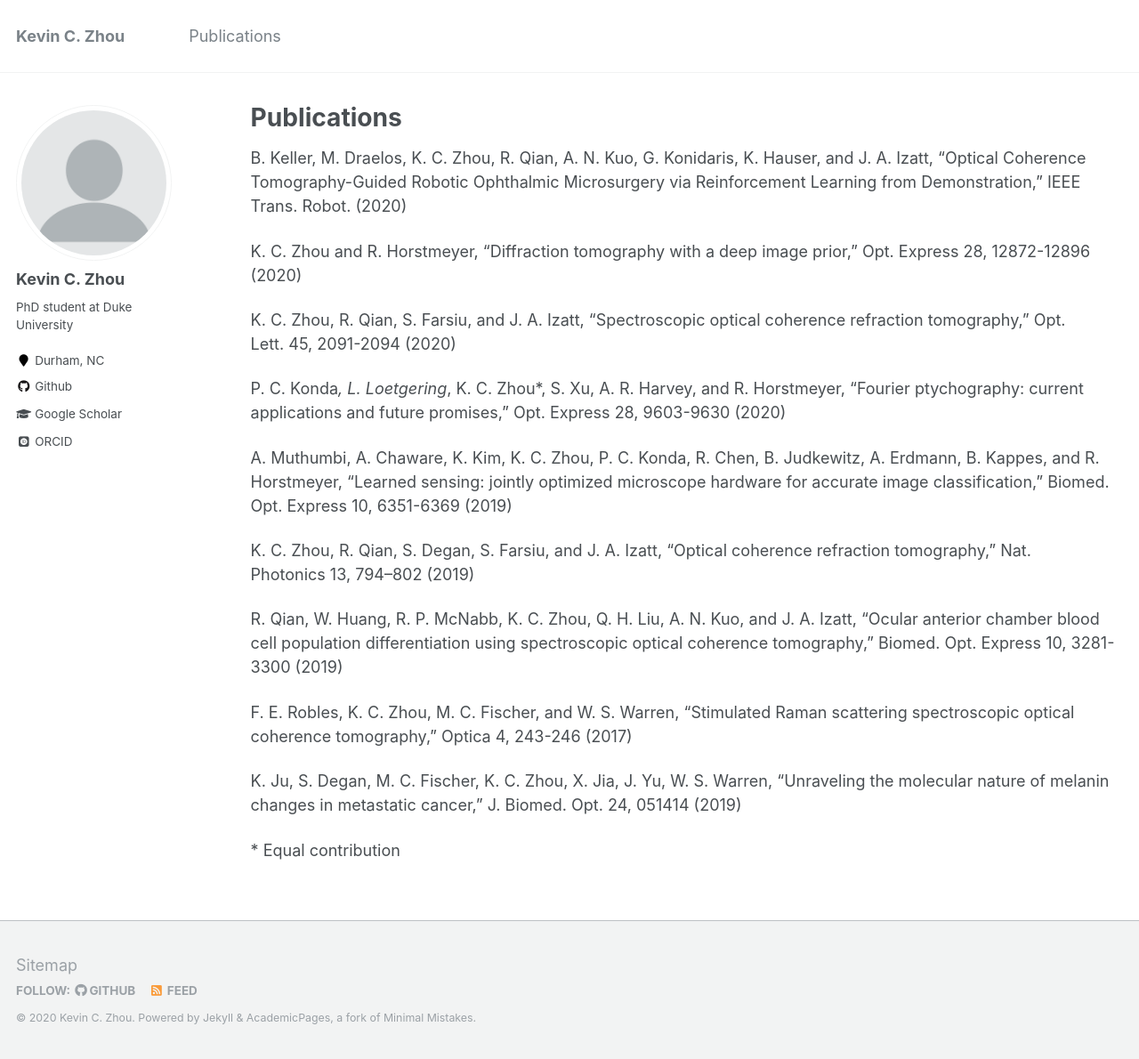
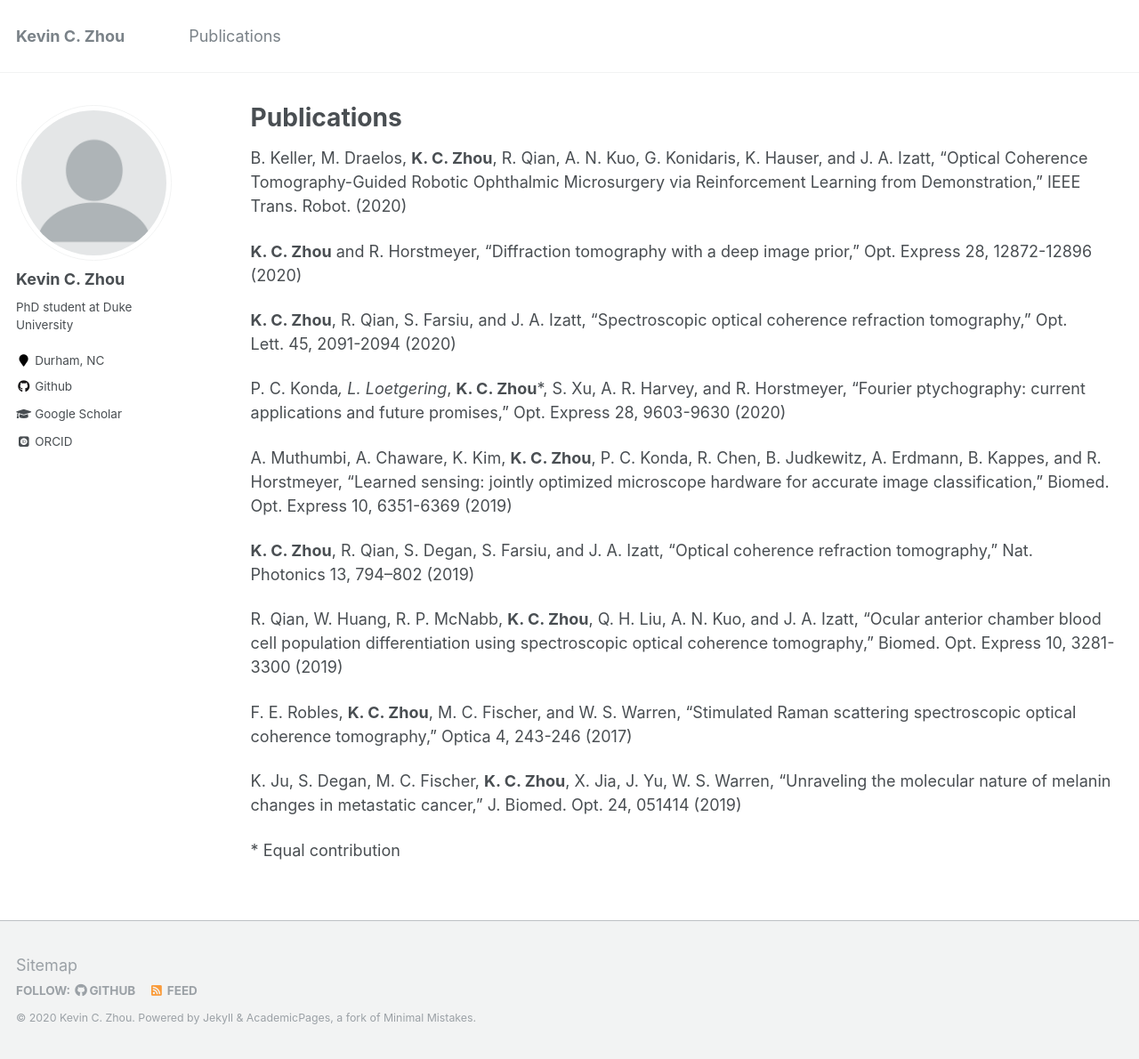
Before and after one commit to kevinczhou/kevinczhou.github.io, a Jekyll site: the page built from _pages/publications.md, in a window 1280 px wide and 1190 px high. Shown: the whole window at 89% size. Built offline with Jekyll 4.4.1, drawn with Linux system fonts in a browser that asks for light colours; some web fonts are replaced.

```diff
--- a/_pages/publications.md
+++ b/_pages/publications.md
@@ -4,22 +4,22 @@ title: "Publications"
 permalink: /publications/
 author_profile: true
 ---
-B. Keller, M. Draelos, K. C. Zhou, R. Qian, A. N. Kuo, G. Konidaris, K. Hauser, and J. A. Izatt, “Optical Coherence Tomography-Guided Robotic Ophthalmic Microsurgery via Reinforcement Learning from Demonstration,” IEEE Trans. Robot. (2020)
+B. Keller, M. Draelos, **K. C. Zhou**, R. Qian, A. N. Kuo, G. Konidaris, K. Hauser, and J. A. Izatt, “Optical Coherence Tomography-Guided Robotic Ophthalmic Microsurgery via Reinforcement Learning from Demonstration,” IEEE Trans. Robot. (2020)
 
-K. C. Zhou and R. Horstmeyer, “Diffraction tomography with a deep image prior,” Opt. Express 28, 12872-12896 (2020)
+**K. C. Zhou** and R. Horstmeyer, “Diffraction tomography with a deep image prior,” Opt. Express 28, 12872-12896 (2020)
 
-K. C. Zhou, R. Qian, S. Farsiu, and J. A. Izatt, “Spectroscopic optical coherence refraction tomography,” Opt. Lett. 45, 2091-2094 (2020)
+**K. C. Zhou**, R. Qian, S. Farsiu, and J. A. Izatt, “Spectroscopic optical coherence refraction tomography,” Opt. Lett. 45, 2091-2094 (2020)
 
-P. C. Konda*, L. Loetgering*, K. C. Zhou*, S. Xu, A. R. Harvey, and R. Horstmeyer, “Fourier ptychography: current applications and future promises,” Opt. Express 28, 9603-9630 (2020)
+P. C. Konda*, L. Loetgering*, **K. C. Zhou***, S. Xu, A. R. Harvey, and R. Horstmeyer, “Fourier ptychography: current applications and future promises,” Opt. Express 28, 9603-9630 (2020)
 
-A. Muthumbi, A. Chaware, K. Kim, K. C. Zhou, P. C. Konda, R. Chen, B. Judkewitz, A. Erdmann, B. Kappes, and R. Horstmeyer, “Learned sensing: jointly optimized microscope hardware for accurate image classification,” Biomed. Opt. Express 10, 6351-6369 (2019)
+A. Muthumbi, A. Chaware, K. Kim, **K. C. Zhou**, P. C. Konda, R. Chen, B. Judkewitz, A. Erdmann, B. Kappes, and R. Horstmeyer, “Learned sensing: jointly optimized microscope hardware for accurate image classification,” Biomed. Opt. Express 10, 6351-6369 (2019)
 
-K. C. Zhou, R. Qian, S. Degan, S. Farsiu, and J. A. Izatt, “Optical coherence refraction tomography,” Nat. Photonics 13, 794–802 (2019)
+**K. C. Zhou**, R. Qian, S. Degan, S. Farsiu, and J. A. Izatt, “Optical coherence refraction tomography,” Nat. Photonics 13, 794–802 (2019)
 
-R. Qian, W. Huang, R. P. McNabb, K. C. Zhou, Q. H. Liu, A. N. Kuo, and J. A. Izatt, “Ocular anterior chamber blood cell population differentiation using spectroscopic optical coherence tomography,” Biomed. Opt. Express 10, 3281-3300 (2019)
+R. Qian, W. Huang, R. P. McNabb, **K. C. Zhou**, Q. H. Liu, A. N. Kuo, and J. A. Izatt, “Ocular anterior chamber blood cell population differentiation using spectroscopic optical coherence tomography,” Biomed. Opt. Express 10, 3281-3300 (2019)
 
-F. E. Robles, K. C. Zhou, M. C. Fischer, and W. S. Warren, “Stimulated Raman scattering spectroscopic optical coherence tomography,” Optica 4, 243-246 (2017)
+F. E. Robles, **K. C. Zhou**, M. C. Fischer, and W. S. Warren, “Stimulated Raman scattering spectroscopic optical coherence tomography,” Optica 4, 243-246 (2017)
 
-K. Ju, S. Degan, M. C. Fischer, K. C. Zhou, X. Jia, J. Yu, W. S. Warren, “Unraveling the molecular nature of melanin changes in metastatic cancer,” J. Biomed. Opt. 24, 051414 (2019)
+K. Ju, S. Degan, M. C. Fischer, **K. C. Zhou**, X. Jia, J. Yu, W. S. Warren, “Unraveling the molecular nature of melanin changes in metastatic cancer,” J. Biomed. Opt. 24, 051414 (2019)
 
 \* Equal contribution
```
